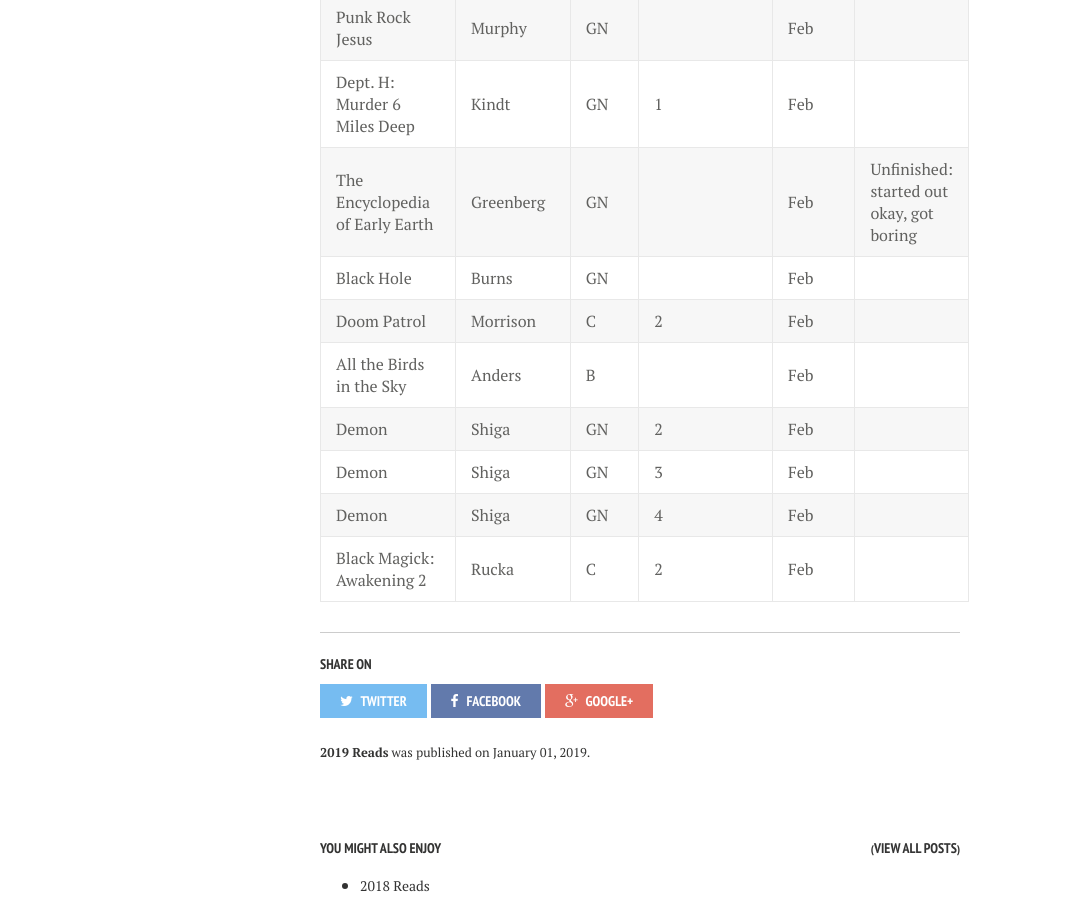
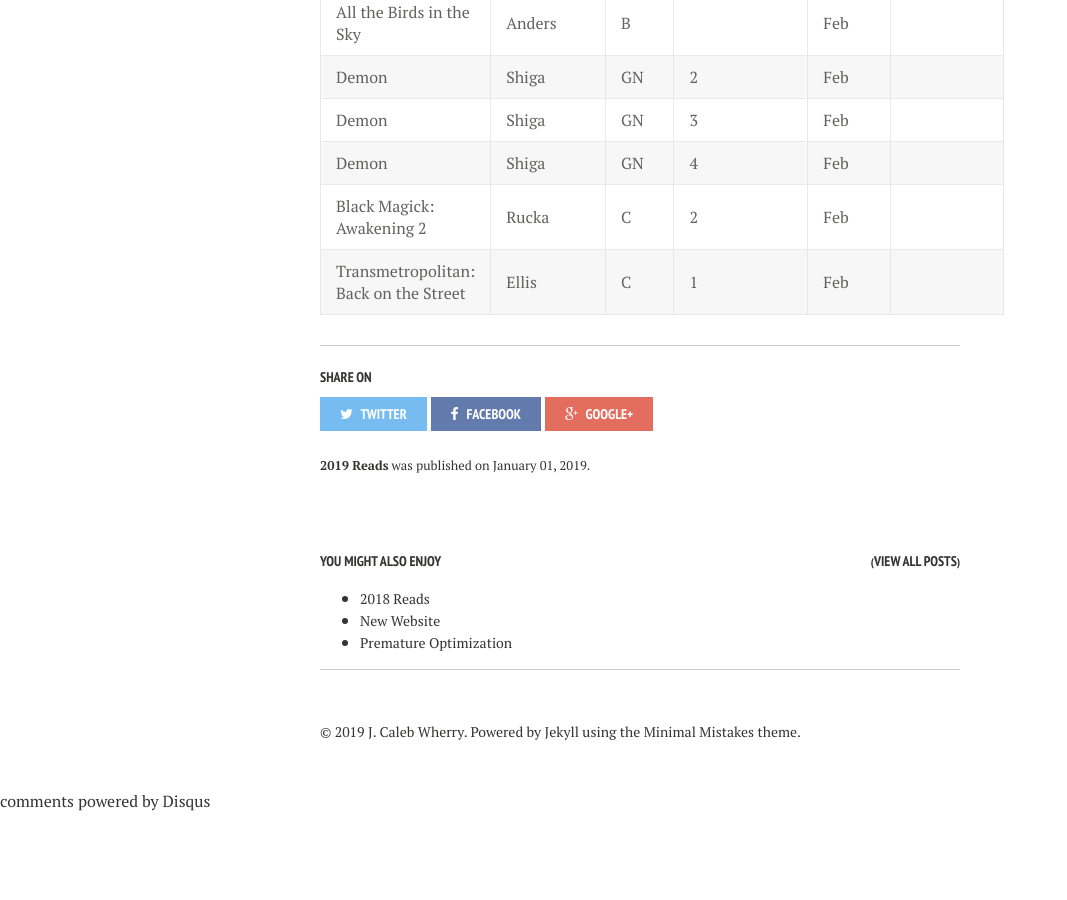
Before and after one commit to calebwherry/calebwherry.github.io, a Jekyll site: the page built from _posts/2019-01-01-2019-Reads.md, in a window 1280 px wide and 900 px high, scrolled down 3274 px. Shown: the whole window, without its empty margins (0-1067 px from the left). Built offline with Jekyll 4.4.1, drawn with Linux system fonts in a browser that asks for light colours; nearby versions of some CDN libraries; comment, search, counter and statistics services are not loaded; after the commit the page ends 4086 px from its top, so only the background shows below that.

Commit message:
Added new 2019 read.

```diff
--- a/_posts/2019-01-01-2019-Reads.md
+++ b/_posts/2019-01-01-2019-Reads.md
@@ -72,3 +72,4 @@ Note: Under 'Issue/Volume', '#' denotes a single comic issue. Otherwise, it is a
 | Demon                                  | Shiga      | GN    | 3            | Feb          |                                               |
 | Demon                                  | Shiga      | GN    | 4            | Feb          |                                               |
 | Black Magick: Awakening 2              | Rucka      | C     | 2            | Feb          |                                               |
+| Transmetropolitan: Back on the Street  | Ellis      | C     | 1            | Feb          |                                               |
```
